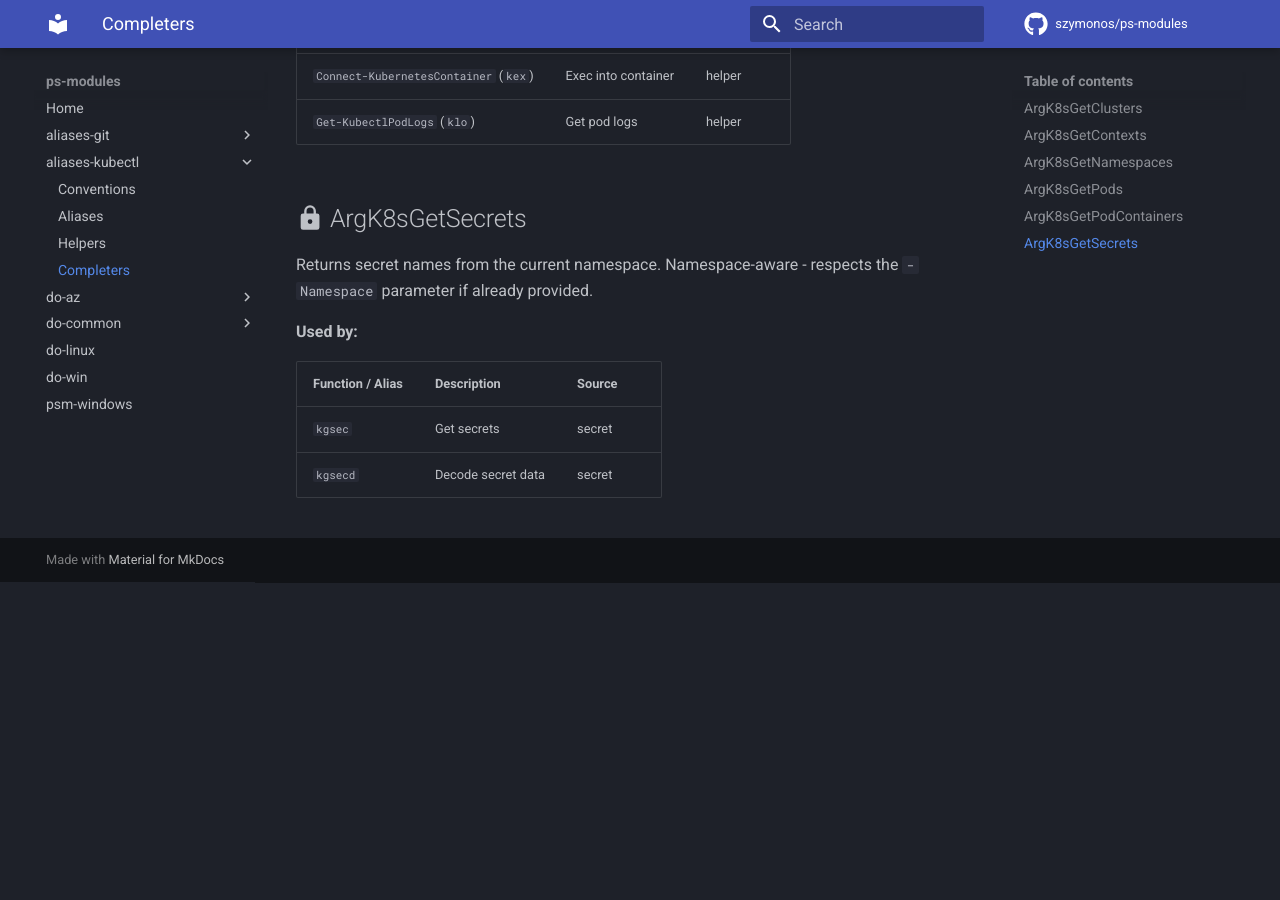
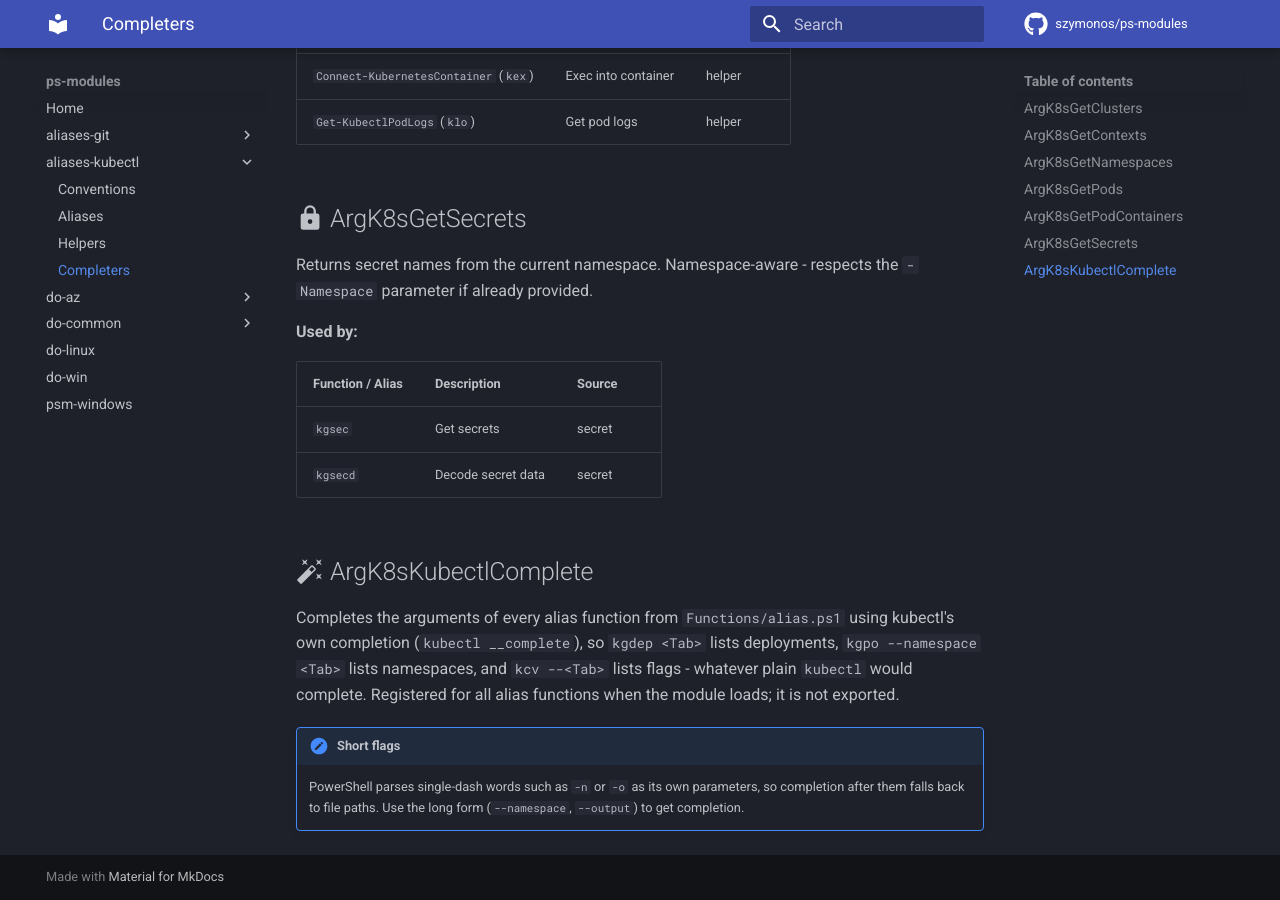
Before and after one commit to szymonos/ps-modules, an MkDocs documentation site: the page built from docs/aliases-kubectl/completers.md, in a window 1280 px wide and 900 px high, scrolled down 2510 px. Built offline with MkDocs 1.6.1 and Material for MkDocs 9.7.7, drawn with Linux system fonts in a browser that asks for light colours; comment, search, counter and statistics services are not loaded; before the commit the page ends 3092 px from its top, so only the background shows below that.

Commit message:
docs(aliases-kubectl): document alias tab completion
Adds ArgK8sKubectlComplete to the completers page, with the short-flag limitation, a highlight bullet in the module index and README, and the $aliasFunctions rule in ARCHITECTURE.md section 2d so new aliases land in the list that registers completion.

Co-Authored-By: Claude <noreply@anthropic.com>

```diff
--- a/docs/aliases-kubectl/completers.md
+++ b/docs/aliases-kubectl/completers.md
@@ -87,3 +87,16 @@ Returns secret names from the current namespace. Namespace-aware - respects the
 | ---------------- | ------------------ | ------ |
 | `kgsec`          | Get secrets        | secret |
 | `kgsecd`         | Decode secret data | secret |
+
+## :material-auto-fix: ArgK8sKubectlComplete
+
+Completes the arguments of every alias function from `Functions/alias.ps1` using kubectl's
+own completion (`kubectl __complete`), so `kgdep <Tab>` lists deployments, `kgpo --namespace <Tab>`
+lists namespaces, and `kcv --<Tab>` lists flags - whatever plain `kubectl` would complete.
+Registered for all alias functions when the module loads; it is not exported.
+
+!!! note "Short flags"
+
+    PowerShell parses single-dash words such as `-n` or `-o` as its own parameters, so
+    completion after them falls back to file paths. Use the long form (`--namespace`, `--output`)
+    to get completion.
```
Also changed, not shown: ARCHITECTURE.md (+8 -0 lines), README.md (+2 -0 lines), docs/aliases-kubectl/index.md (+3 -1 lines).
